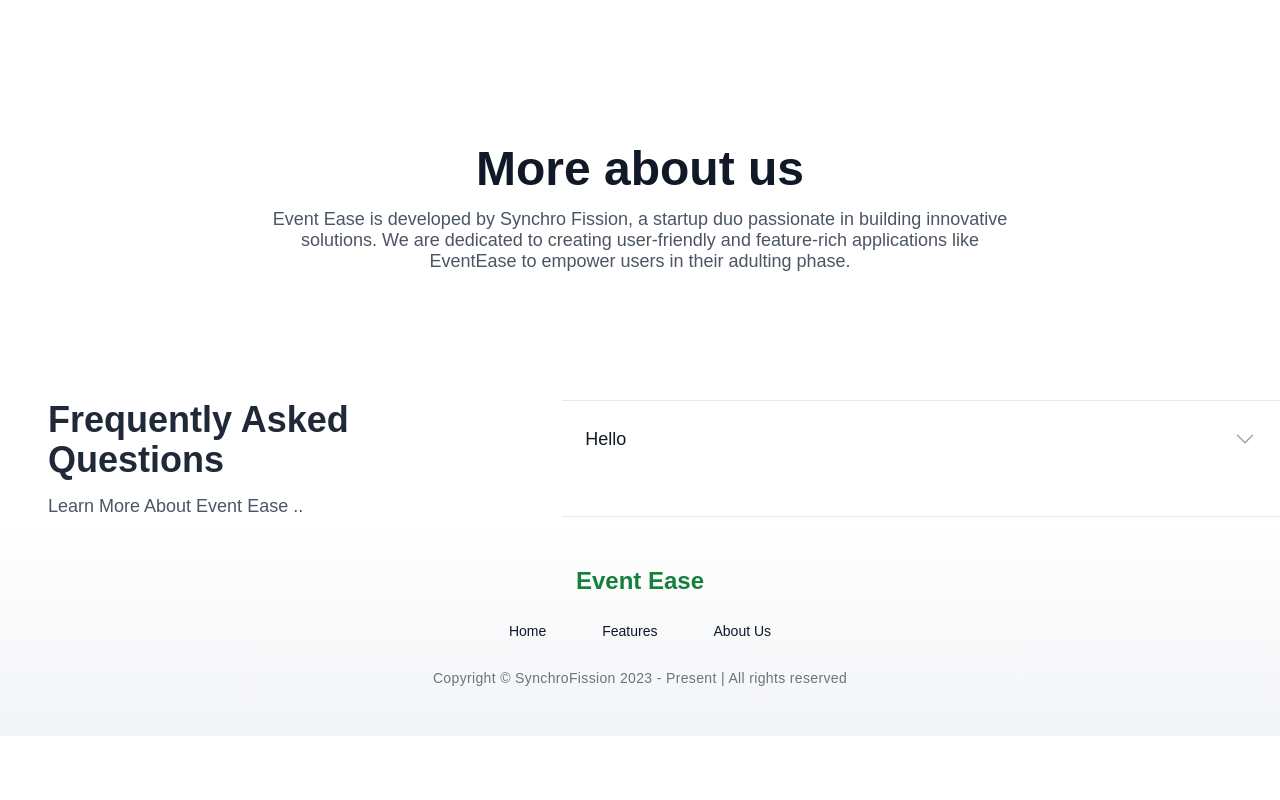
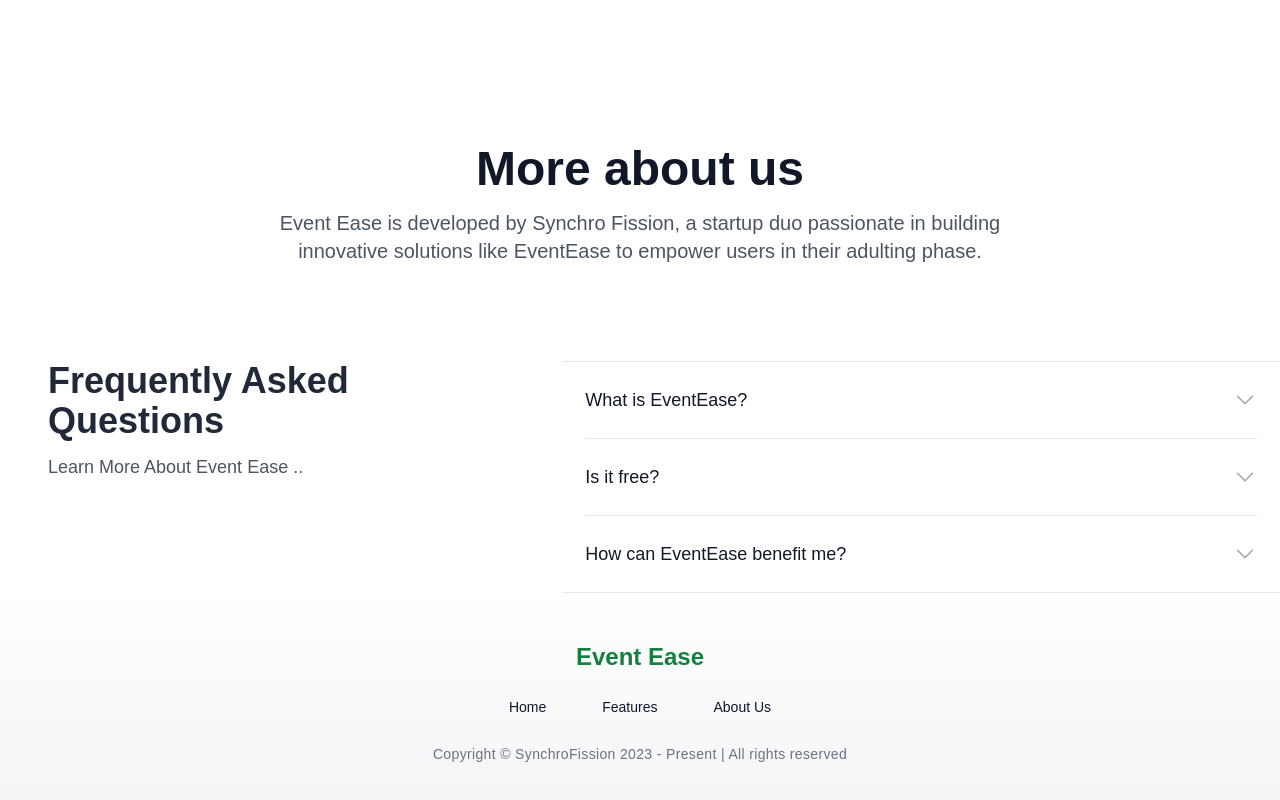
Before and after one commit to Yujinndev/Event-ease, a React (Vite) app: page / in a window 1280 px wide. Shown: the part 1672-2472 px from the top of the page. Before the commit the page ends 2408 px from the top, so only its background shows below. Built offline with nearby package versions, Linux system fonts and the light colour scheme; data requests are answered from the project's data file; a web font is replaced by a local one.

Commit message:
chore: made the faq items to only 1 should be opened

```diff
--- a/data/db.json
+++ b/data/db.json
@@ -7,8 +7,8 @@
     },
     {
       "id": 2,
-      "question": "What features does EventEase offer?",
-      "answer": "EventEase offers budget tracking, task assignment, vendor communication, and analytics, enabling detailed event planning and data-driven decision-making."
+      "question": "Is it free?",
+      "answer": "Yes, it will be free for the moment, because the server can accomodate users up to 100."
     },
     {
       "id": 3,
--- a/src/components/Footer.jsx
+++ b/src/components/Footer.jsx
@@ -15,7 +15,7 @@ function NavLinks() {
         className="flex flex-wrap items-center justify-center gap-4 py-4 text-gray-600 dark:text-gray-400 sm:gap-8"
       >
         {links.map((item) => (
-          <li role="listitem">
+          <li role="listitem" key={item.id}>
             <Button key={item.id} size="sm" variant="link" asChild>
               <Link to={item.link}>{item.name}</Link>
             </Button>
--- a/src/components/ui/FAQ.jsx
+++ b/src/components/ui/FAQ.jsx
@@ -1,14 +1,7 @@
-import { useState } from "react"
 import { cn } from "@/lib/utils"
 import { motion } from "framer-motion"
 
-function FAQ({ question, answer }) {
-  const [isActive, setIsActive] = useState(false)
-
-  const toggleAccordion = () => {
-    setIsActive(!isActive)
-  }
-
+function FAQ({ question, answer, isActive, toggleAccordion }) {
   return (
     <div className="faq mx-auto max-w-2xl">
       <div className="text-lg">
@@ -46,7 +39,7 @@ function FAQ({ question, answer }) {
         <motion.div
           variants={{
             hidden: { opacity: 0, y: -15, maxHeight: 0 },
-            visible: { opacity: 1, y: 0, maxHeight: 100 },
+            visible: { opacity: 1, y: 0, maxHeight: "100%" },
           }}
           initial="hidden"
           animate="visible"
--- a/src/pages/Home.jsx
+++ b/src/pages/Home.jsx
@@ -1,4 +1,4 @@
-import { useState } from "react"
+import { useEffect, useState } from "react"
 import eventLogo from "@/assets/event-image.png"
 import heroLogo from "@/assets/hero-image.png"
 import {
@@ -10,6 +10,7 @@ import {
 import { Button } from "@/components/ui/button"
 import FeatureCard from "@/components/ui/FeatureCard"
 import FAQ from "@/components/ui/FAQ"
+import axios from "axios"
 
 const features = [
   {
@@ -35,9 +36,29 @@ const features = [
 ]
 
 function Home() {
+  const [faqs, setFaqs] = useState([])
+  const [activeFaq, setActiveFaq] = useState(null)
+
+  const toggleAccordion = (index) => {
+    setActiveFaq((prevIndex) => (prevIndex === index ? null : index))
+  }
+
+  useEffect(() => {
+    const fetchFaqs = async () => {
+      try {
+        const getFaqs = await axios.get("http://localhost:8000/faqs")
+        setFaqs(getFaqs.data)
+      } catch (error) {
+        console.error("Error: ", error)
+      }
+    }
+
+    fetchFaqs()
+  }, [])
+
   return (
     <div className="relative overflow-hidden">
-      <div className="absolute inset-x-0 top-72 lg:left-32">
+      <div className="absolute inset-x-0 top-64 lg:left-24 lg:top-72">
         <div
           aria-hidden="true"
           className="grid grid-cols-2 -space-x-52 opacity-50 dark:opacity-60 2xl:mx-auto 2xl:max-w-7xl"
@@ -106,7 +127,7 @@ function Home() {
               <div className="relative flex h-full flex-col items-center justify-center gap-6 p-8 py-12 lg:py-8">
                 <img
                   src={eventLogo}
-                  className="-mt-16 lg:-mt-20"
+                  className="-mt-16 w-96 md:w-full lg:-mt-20"
                   loading="lazy"
                 />
                 <div className="mx-auto -mt-14 px-4 text-center lg:px-8">
@@ -121,8 +142,8 @@ function Home() {
                 </div>
               </div>
               <div className="relative grid grid-rows-2 overflow-hidden rounded-[1.25rem] bg-gray-100 p-1 dark:bg-gray-800/50 sm:grid-cols-2">
-                {features.map((item) => {
-                  return <FeatureCard key={item.name} props={item} />
+                {features.map((item, index) => {
+                  return <FeatureCard key={index} props={item} />
                 })}
               </div>
             </div>
@@ -136,16 +157,15 @@ function Home() {
             <h2 className="text-center text-3xl font-bold text-gray-900 dark:text-white md:text-4xl lg:text-5xl">
               More about us
             </h2>
-            <p className="mt-4 text-center text-[18px] text-gray-600 dark:text-gray-300">
+            <p className="mt-4 text-center text-[16px] text-gray-600 dark:text-gray-300 md:text-xl">
               Event Ease is developed by Synchro Fission, a startup duo
-              passionate in building innovative solutions. We are dedicated to
-              creating user-friendly and feature-rich applications like
-              EventEase to empower users in their adulting phase.
+              passionate in building innovative solutions like EventEase to
+              empower users in their adulting phase.
             </p>
           </div>
           <div className="mt-12 md:mt-16"></div>
           <div className="mx-auto max-w-7xl px-6 md:px-12 lg:px-6 xl:px-0">
-            <div className="mt-20 flex flex-col gap-12 md:mt-32 lg:flex-row">
+            <div className="mt-12 flex flex-col gap-12 md:mt-24 lg:flex-row">
               <div className="text-center lg:w-5/12 lg:pl-12 lg:text-left">
                 <h2 className="text-xl font-bold text-gray-800 dark:text-white md:text-3xl lg:text-4xl">
                   Frequently Asked Questions
@@ -155,13 +175,15 @@ function Home() {
                 </p>
               </div>
               <div className="divide-y divide-gray-200 border-y border-gray-200 dark:divide-gray-800 dark:border-gray-800 lg:w-7/12">
-                {/* faqItems */}
-                <FAQ
-                  question={"Hello"}
-                  answer={
-                    "Lorem ipsum dolor sit amet, consectetur adipiscing elit"
-                  }
-                />
+                {faqs.map((item, index) => (
+                  <FAQ
+                    key={index}
+                    question={item.question}
+                    answer={item.answer}
+                    isActive={index === activeFaq}
+                    toggleAccordion={() => toggleAccordion(index)}
+                  />
+                ))}
               </div>
             </div>
           </div>
```
